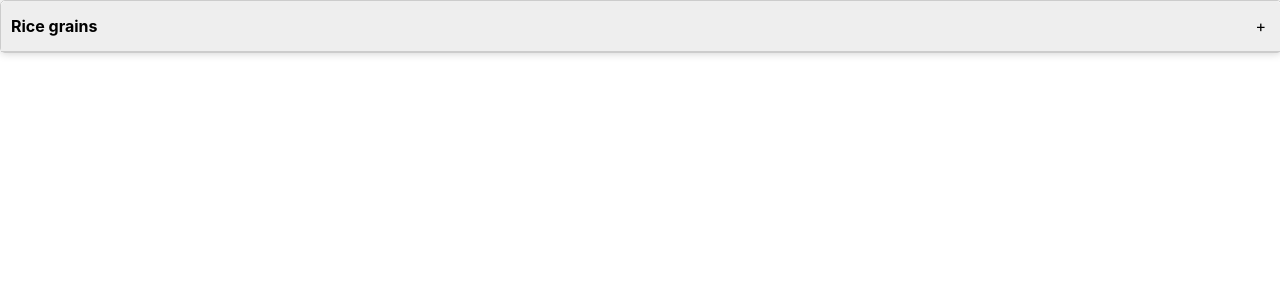
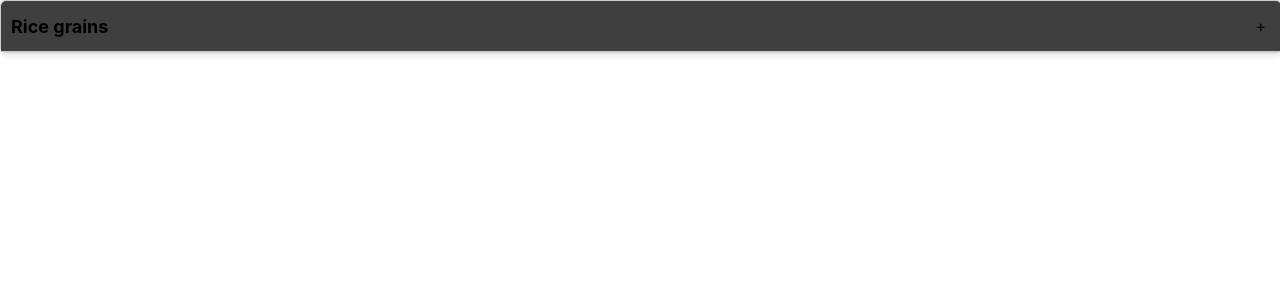
Before and after one commit to CosmoProgrammer/HashChain, a React (Create React App) app in the folder main_app/: page /tree in a window 1280 px wide. In both pictures the pointer is over the element 641 px from the left and 26 px from the top of the page. Shown: the top 300 px of the page. Built offline with nearby package versions, Linux system fonts and the light colour scheme.

Commit message:
Update item.css

```diff
--- a/main_app/src/styles/item.css
+++ b/main_app/src/styles/item.css
@@ -19,7 +19,13 @@
     color: black;
   }
 
+  .item-header:hover{
+    background-color: rgb(63, 63, 63);
+    font: bolder;
+  }
+
   .item-header-text {
+    font-size: large;
     font-weight: bold;
   }
 
@@ -37,6 +43,7 @@
   }
 
   .item-detail-label {
+
     font-weight: bold;
     width: 150px;
     margin-right: 10px;
```
